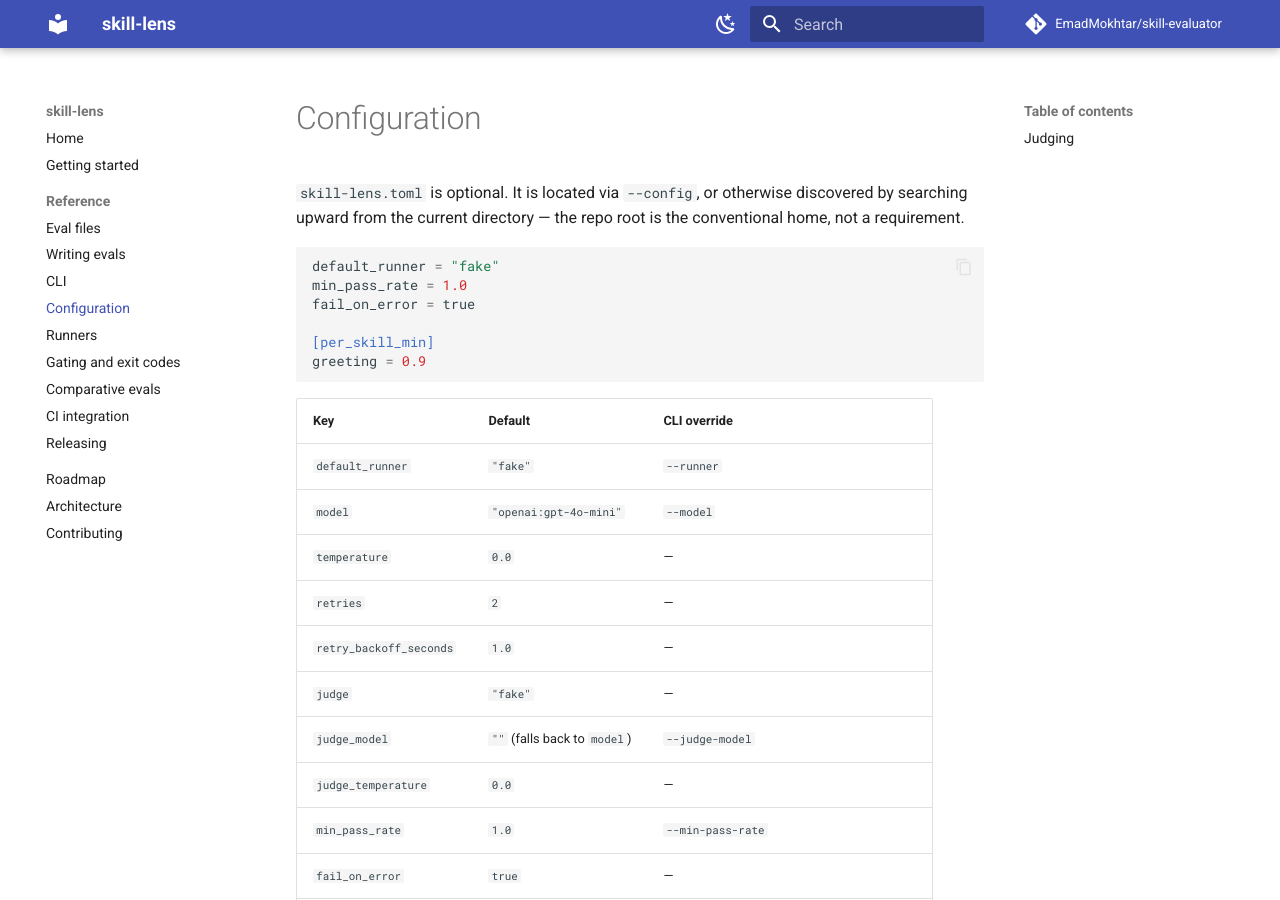
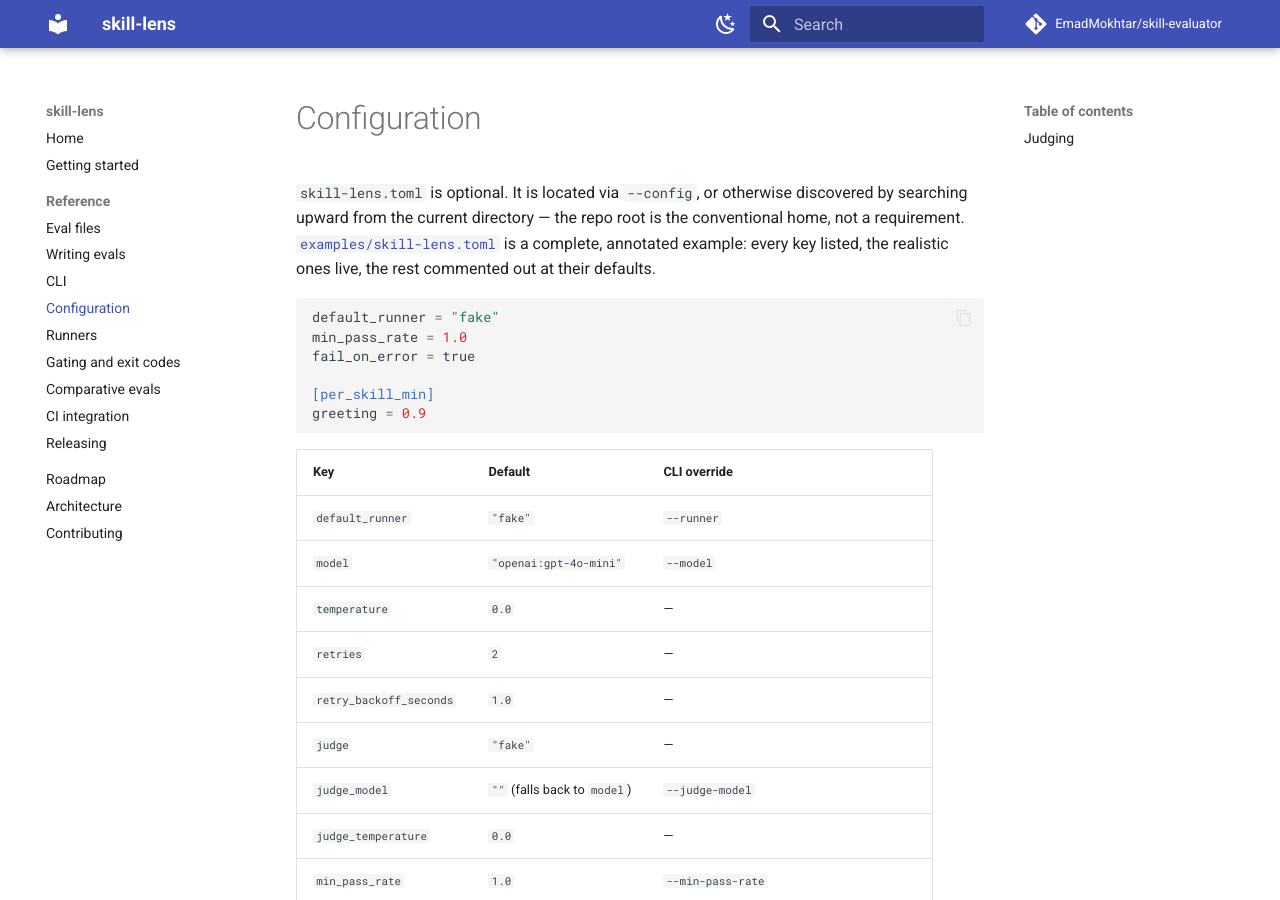
Before and after one commit to EmadMokhtar/skill-evaluator, an MkDocs documentation site: the page built from docs/configuration.md, in a window 1280 px wide and 900 px high. Built offline with MkDocs 1.6.1 and Material for MkDocs 9.7.7, drawn with Linux system fonts in a browser that asks for light colours; comment, search, counter and statistics services are not loaded.

Commit message:
docs: add an annotated example skill-lens.toml
Co-Authored-By: Claude Opus 5 <noreply@anthropic.com>

````diff
--- a/docs/configuration.md
+++ b/docs/configuration.md
@@ -2,7 +2,9 @@
 
 `skill-lens.toml` is optional. It is located via `--config`, or otherwise discovered by
 searching upward from the current directory — the repo root is the conventional home, not a
-requirement.
+requirement. [`examples/skill-lens.toml`](https://github.com/EmadMokhtar/skill-evaluator/blob/main/examples/skill-lens.toml)
+is a complete, annotated example: every key listed, the realistic ones live, the rest
+commented out at their defaults.
 
 ```toml
 default_runner = "fake"
````
Also changed, not shown: 2 other files.
